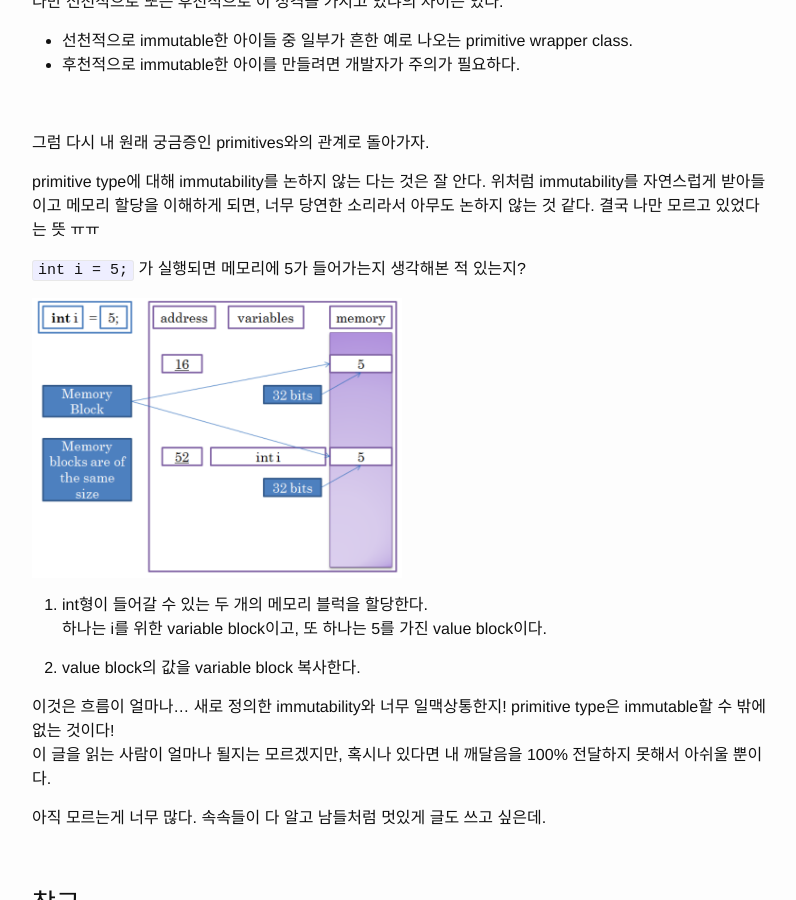
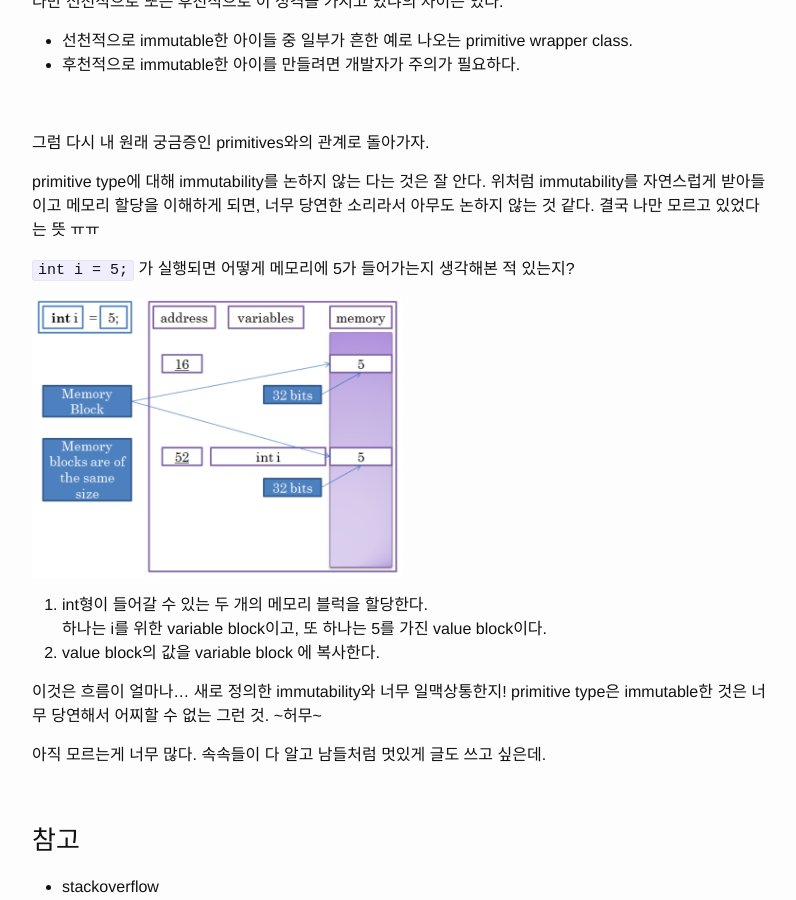
Before and after one commit to honeyAndSw/honeyAndSw.github.io, a Jekyll site: the page built from _posts/2015-11-12-java-primitives-and-immutability.markdown, in a window 1280 px wide and 900 px high, scrolled down 1032 px. Shown: the whole window, without its empty margins (238-1034 px from the left). Built offline with Jekyll 4.4.1, drawn with Linux system fonts in a browser that asks for light colours.

Commit message:
Update 2015-11-12-java-primitives-and-immutability.markdown

```diff
--- a/_posts/2015-11-12-java-primitives-and-immutability.markdown
+++ b/_posts/2015-11-12-java-primitives-and-immutability.markdown
@@ -48,16 +48,15 @@ s1은 **바뀌어야 하기 때문에** s1의 레퍼런스는 바뀌었지만, s
 
 primitive type에 대해 immutability를 논하지 않는 다는 것은 잘 안다. 위처럼 immutability를 자연스럽게 받아들이고 메모리 할당을 이해하게 되면, 너무 당연한 소리라서 아무도 논하지 않는 것 같다. 결국 나만 모르고 있었다는 뜻 ㅠㅠ
 
-`int i = 5;` 가 실행되면 메모리에 5가 들어가는지 생각해본 적 있는지?
+`int i = 5;` 가 실행되면 어떻게 메모리에 5가 들어가는지 생각해본 적 있는지?
 
 <img src="/assets/storing_integer_in_memory.png" style="width: 50%;"/>
 
 1. int형이 들어갈 수 있는 두 개의 메모리 블럭을 할당한다.
-: 하나는 i를 위한 variable block이고, 또 하나는 5를 가진 value block이다.
-2. value block의 값을 variable block 복사한다.
+<br> 하나는 i를 위한 variable block이고, 또 하나는 5를 가진 value block이다.
+2. value block의 값을 variable block 에 복사한다.
 
-이것은 흐름이 얼마나... 새로 정의한 immutability와 너무 일맥상통한지! primitive type은 immutable할 수 밖에 없는 것이다!
-이 글을 읽는 사람이 얼마나 될지는 모르겠지만, 혹시나 있다면 내 깨달음을 100% 전달하지 못해서 아쉬울 뿐이다.
+이것은 흐름이 얼마나... 새로 정의한 immutability와 너무 일맥상통한지! primitive type은 immutable한 것은 너무 당연해서 어찌할 수 없는 그런 것. ~허무~
 
 아직 모르는게 너무 많다. 속속들이 다 알고 남들처럼 멋있게 글도 쓰고 싶은데.
 
```
